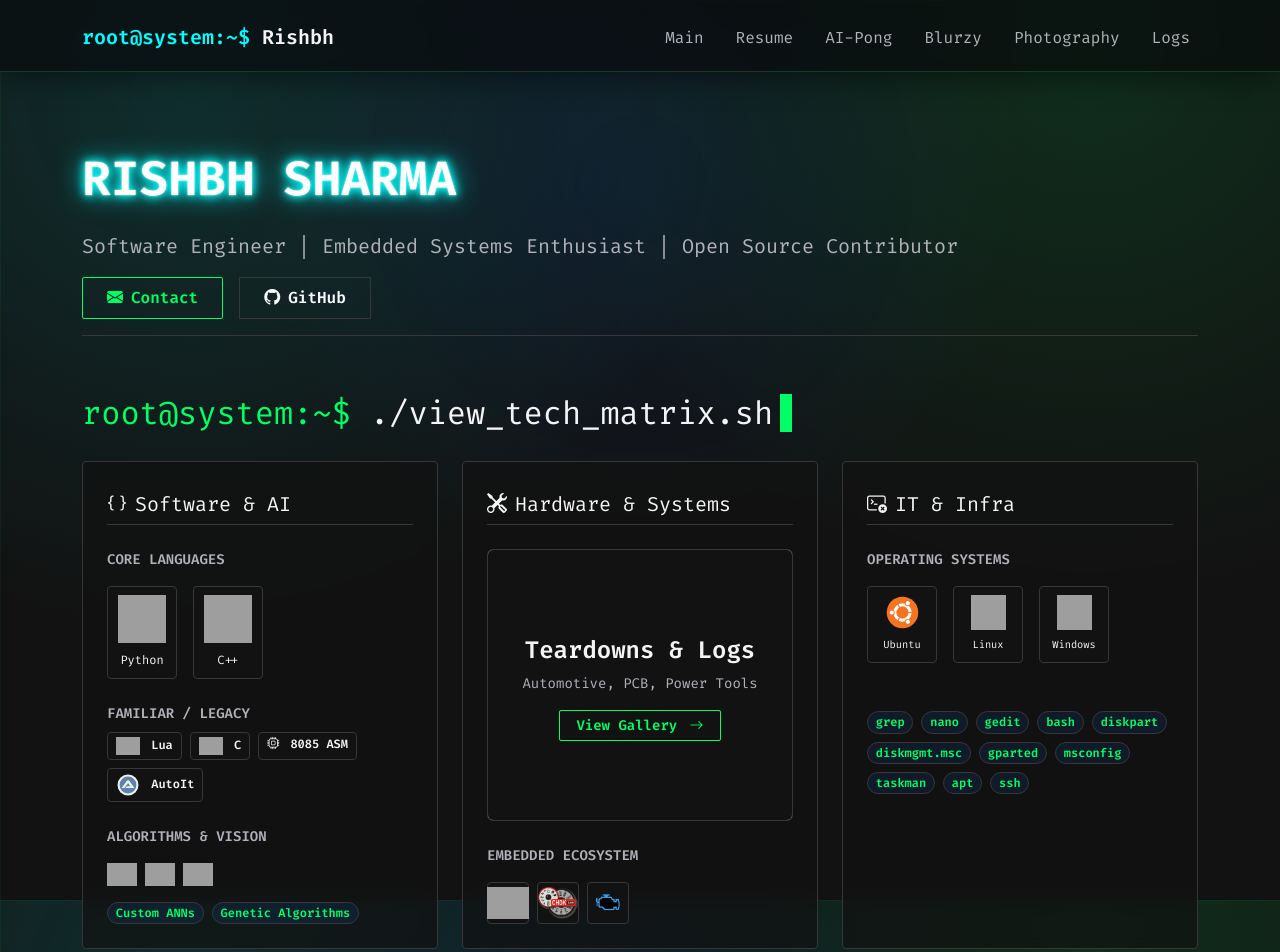
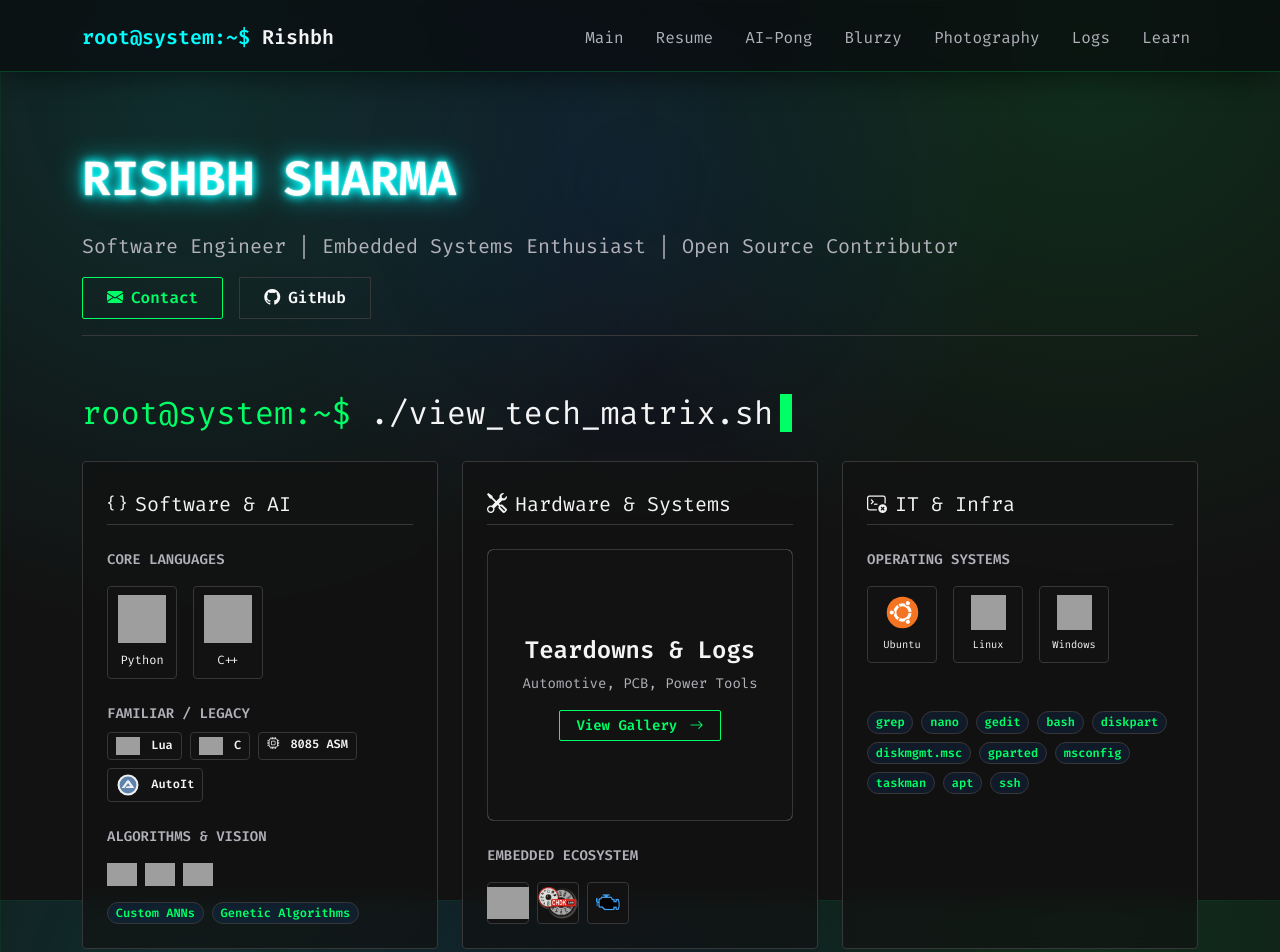
Before and after one commit to CodeRSTech/coderstech.github.io, a Jekyll site: the page built from index.md, in a window 1280 px wide. Shown: the top 952 px of the page. Built offline with Jekyll 4.4.1, drawn with Linux system fonts in a browser that asks for light colours; grey boxes are pictures that could not be loaded.

Commit message:
Fix URL case for Resume and add Learn link

```diff
--- a/_data/navigation.yml
+++ b/_data/navigation.yml
@@ -3,7 +3,7 @@ links:
   - title: "Main"
     url: "/"
   - title: "Resume"
-    url: "/Resume/"
+    url: "/resume/"
   - title: "AI-Pong"
     url: "/AI-Pong/"
   - title: "Blurzy"
@@ -12,6 +12,8 @@ links:
     url: "/photography/"
   - title: "Logs"
     url: "/logs/"
+  - title: "Learn"
+    url: "/learn/"
   # - title: "Experiments"
   #   url: "/experiments/"
   # - title: "Projects"
```
